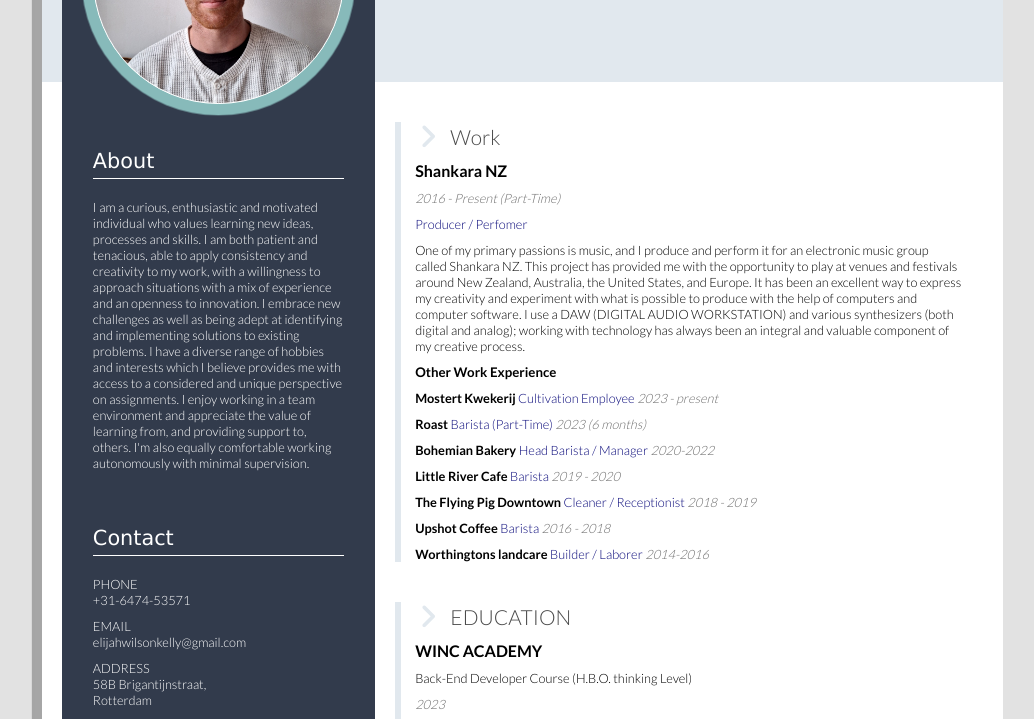
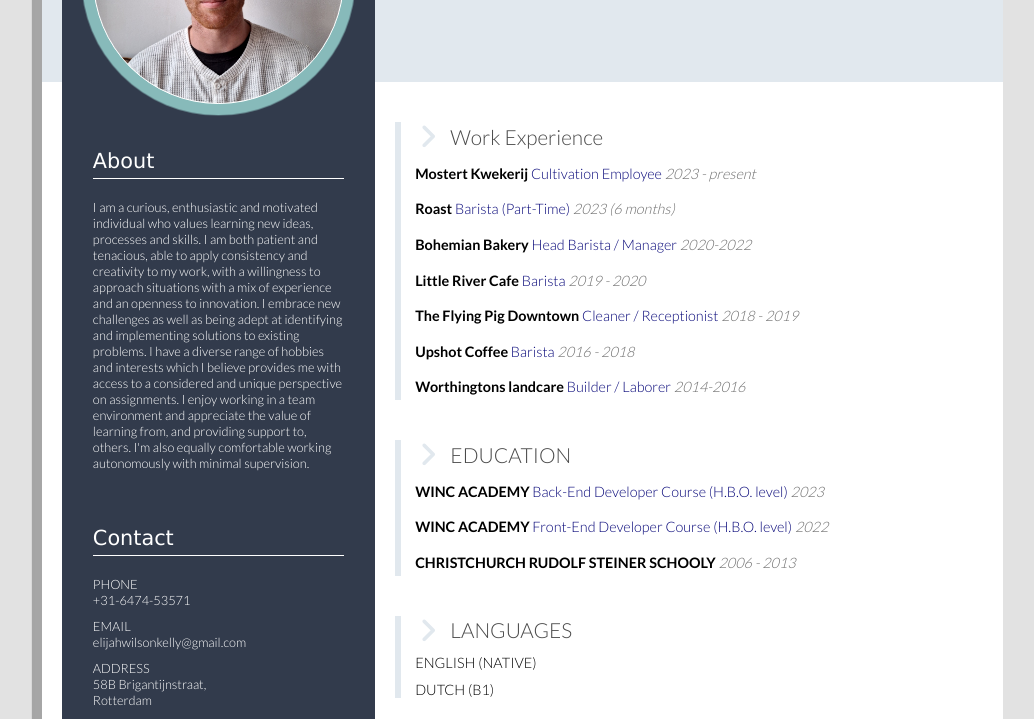
Before and after one commit to ElijahWilson-Kelly/Resume, a plain HTML site: page index.html in a window 1280 px wide. Shown: the part 228-947 px from the top of the page, without its empty margins (118-1152 px from the left). Drawn offline with Linux system fonts and the light colour scheme.

Commit message:
removed description current job

```diff
--- a/index.html
+++ b/index.html
@@ -53,65 +53,53 @@
       </div>
 
       <div id="main-content">
-        <div class="category">
+        <div class="category" id="experience">
           <div class="heading">
             <i class="fa-solid fa-angle-up"></i>
-            <h3>Work</h3>
+            <h3>Work Experience</h3>
           </div>
-          <h4>Shankara NZ</h4>
-          <p class="year">2016 - Present (Part-Time)</p>
-          <p class="role">Producer / Perfomer</p>
-          <p>
-            One of my primary passions is music, and I produce and perform it
-            for an electronic music group called Shankara NZ. This project has
-            provided me with the opportunity to play at venues and festivals
-            around New Zealand, Australia, the United States, and Europe. It has
-            been an excellent way to express my creativity and experiment with
-            what is possible to produce with the help of computers and computer
-            software. I use a DAW (DIGITAL AUDIO WORKSTATION) and various
-            synthesizers (both digital and analog); working with technology has
-            always been an integral and valuable component of my creative
-            process.
-          </p>
 
-          <h5>Other Work Experience</h5>
-          <span class="other-work-experience">
-            <p>
+          <p class="experience-item">
             <b>Mostert Kwekerij</b>
             <span class="role">Cultivation Employee</span>
             <span class="year">2023 - present</span>
           </p>
-            <p>
+
+          <p class="experience-item">
             <b>Roast</b>
             <span class="role">Barista (Part-Time)</span>
             <span class="year">2023 (6 months)</span>
           </p>
-            <p>
+
+          <p class="experience-item">
             <b>Bohemian Bakery</b>
             <span class="role">Head Barista / Manager</span>
             <span class="year">2020-2022</span>
           </p>
-            <p>
+
+          <p class="experience-item">
             <b>Little River Cafe</b>
             <span class="role">Barista</span>
             <span class="year">2019 - 2020</span>
           </p>
-            <p>
+
+          <p class="experience-item">
             <b>The Flying Pig Downtown</b>
             <span class="role">Cleaner / Receptionist</span>
             <span class="year">2018 - 2019</span>
           </p>
-            <p>
+
+          <p class="experience-item">
             <b>Upshot Coffee</b>
             <span class="role">Barista</span>
             <span class="year">2016 - 2018</span>
           </p>
-            <p>
+
+          <p class="experience-item">
             <b>Worthingtons landcare</b>
             <span class="role">Builder / Laborer</span>
             <span class="year">2014-2016</span>
           </p>
-          </span>
         </div>
         <div class="category">
           <div class="heading">
@@ -119,16 +107,22 @@
             <h3>EDUCATION</h3>
           </div>
 
-          <h4>WINC ACADEMY</h4>
-          <p>Back-End Developer Course (H.B.O. thinking Level)</p>
-          <p class="year">2023</p>
+          <p class="experience-item">
+            <b>WINC ACADEMY</b>
+            <span class="role">Back-End Developer Course (H.B.O. level)</span>
+            <span class="year">2023</span>
+          </p>
 
-          <h4>WINC ACADEMY</h4>
-          <p>Front-End Developer Course (H.B.O. thinking Level)</p>
-          <p class="year">2022</p>
+          <p class="experience-item">
+            <b>WINC ACADEMY</b>
+            <span class="role">Front-End Developer Course (H.B.O. level)</span>
+            <span class="year">2022</span>
+          </p>
 
-          <h4>CHRISTCHURCH RUDOLF STEINER SCHOOL</h4>
-          <p class="year">2006 - 2013</p>
+          <p class="experience-item">
+            <b>CHRISTCHURCH RUDOLF STEINER SCHOOLY</b>
+            <span class="year">2006 - 2013</span>
+          </p>
         </div>
         <!-- <div class="category skills">
           <div class="heading">
@@ -149,7 +143,7 @@
             <h3>LANGUAGES</h3>
           </div>
           <p class="languages">ENGLISH (NATIVE)</p>
-          <p class="languages">DUTCH (A2)</p>
+          <p class="languages">DUTCH (B1)</p>
         </div>
       </div>
     </div>
--- a/style.css
+++ b/style.css
@@ -175,6 +175,11 @@ p {
   margin-right: 10px;
 }
 
+.experience-item {
+  font-size: 0.9rem;
+  line-height: 1.6rem;
+}
+
 .role {
   color: rgb(7, 7, 121);
 }
@@ -186,7 +191,7 @@ p {
 
 .skills,
 .languages {
-  font-size: 0.7rem;
+  font-size: 0.9rem;
 }
 
 /*
```
Lines whose indentation alone changed are shown as unchanged.
